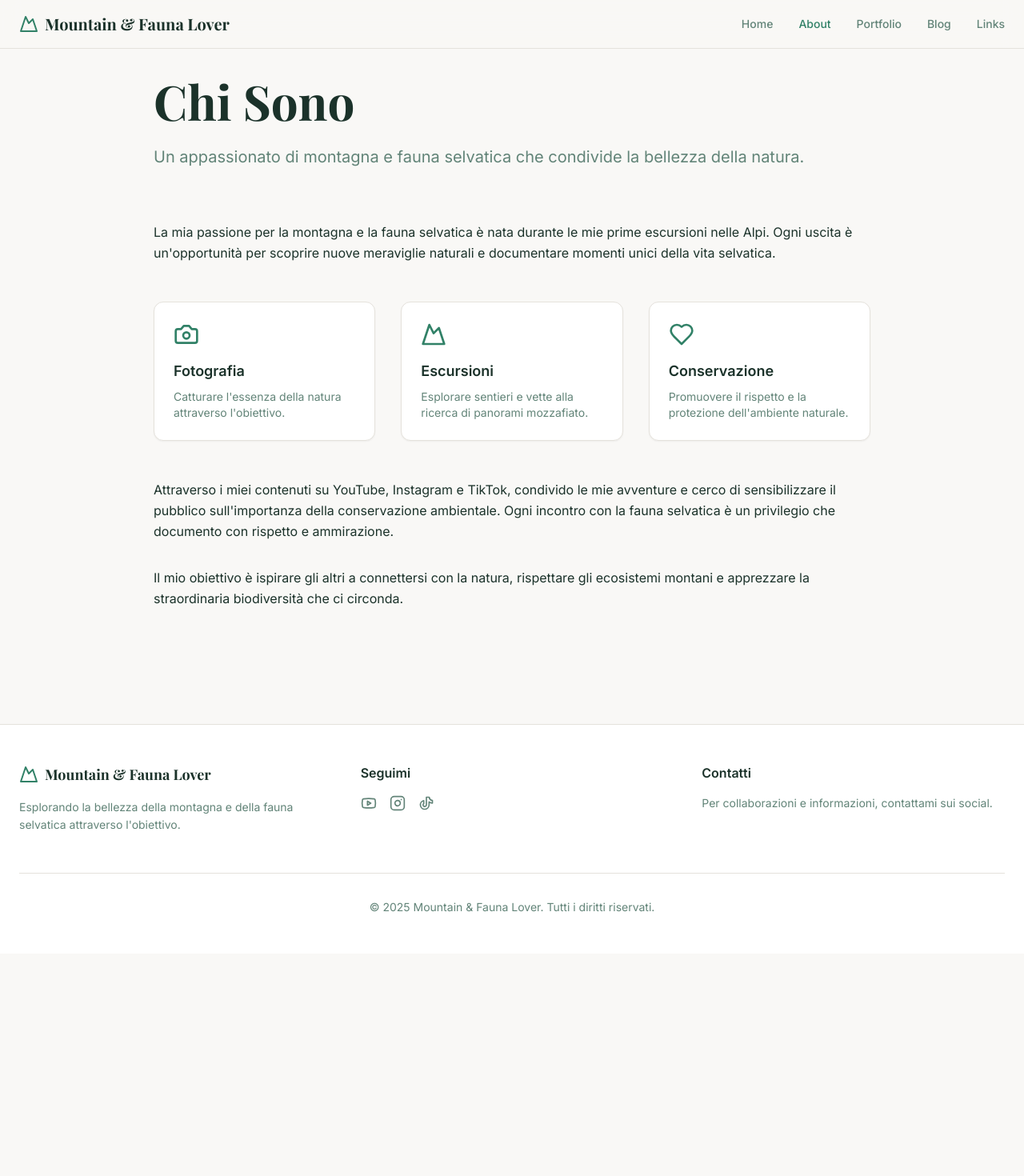
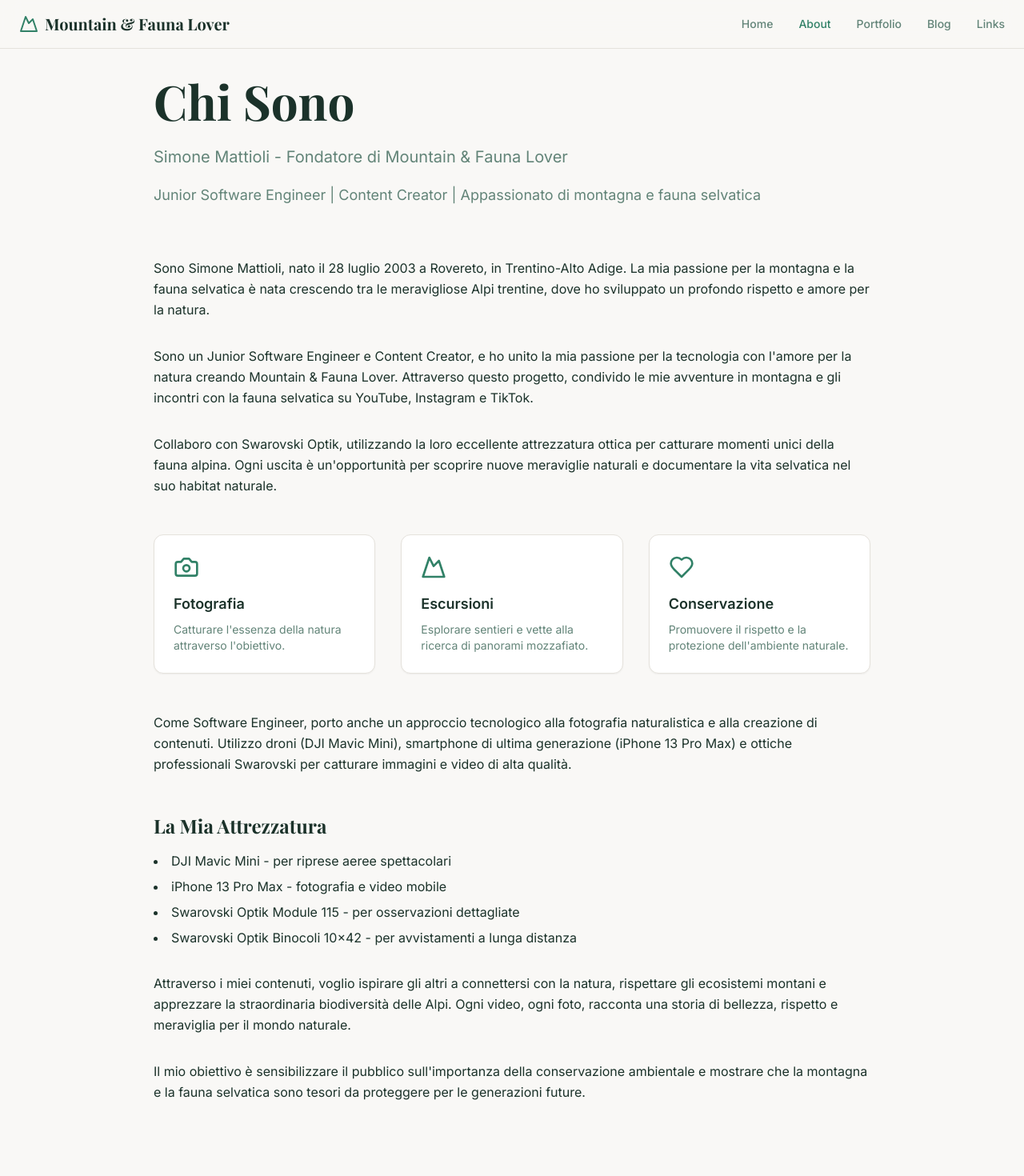
Before and after one commit to Mountain-Fauna-Lover/mountain-fauna-lover.github.io, a React (Vite) app: page /about in a window 1280 px wide. Shown: the top 1470 px of the page at 80% size. Before the commit the page ends 1192 px from the top, so only its background shows below. Built offline with nearby package versions, Linux system fonts and the light colour scheme; the HTML template or start-up script is replaced by a standard one.

Commit message:
Update About page with founder info

```diff
--- a/src/pages/About.tsx
+++ b/src/pages/About.tsx
@@ -10,14 +10,31 @@ const About = () => {
             <h1 className="font-serif text-5xl md:text-6xl font-bold text-foreground mb-6">
               Chi Sono
             </h1>
-            <p className="text-xl text-muted-foreground mb-16 leading-relaxed">
-              Un appassionato di montagna e fauna selvatica che condivide la bellezza della natura.
+            <p className="text-xl text-muted-foreground mb-4 leading-relaxed">
+              Simone Mattioli - Fondatore di Mountain & Fauna Lover
+            </p>
+            <p className="text-lg text-muted-foreground mb-16 leading-relaxed">
+              Junior Software Engineer | Content Creator | Appassionato di montagna e fauna selvatica
             </p>
 
             <div className="prose prose-lg max-w-none">
               <p className="text-foreground leading-relaxed mb-8">
-                La mia passione per la montagna e la fauna selvatica è nata durante le mie prime escursioni nelle Alpi.
-                Ogni uscita è un'opportunità per scoprire nuove meraviglie naturali e documentare momenti unici della vita selvatica.
+                Sono Simone Mattioli, nato il 28 luglio 2003 a Rovereto, in Trentino-Alto Adige.
+                La mia passione per la montagna e la fauna selvatica è nata crescendo tra le meravigliose
+                Alpi trentine, dove ho sviluppato un profondo rispetto e amore per la natura.
+              </p>
+
+              <p className="text-foreground leading-relaxed mb-8">
+                Sono un Junior Software Engineer e Content Creator, e ho unito la mia passione per la
+                tecnologia con l'amore per la natura creando Mountain & Fauna Lover. Attraverso questo
+                progetto, condivido le mie avventure in montagna e gli incontri con la fauna selvatica
+                su YouTube, Instagram e TikTok.
+              </p>
+
+              <p className="text-foreground leading-relaxed mb-8">
+                Collaboro con Swarovski Optik, utilizzando la loro eccellente attrezzatura ottica per
+                catturare momenti unici della fauna alpina. Ogni uscita è un'opportunità per scoprire
+                nuove meraviglie naturali e documentare la vita selvatica nel suo habitat naturale.
               </p>
 
               <div className="grid md:grid-cols-3 gap-8 my-12">
@@ -47,14 +64,29 @@ const About = () => {
               </div>
 
               <p className="text-foreground leading-relaxed mb-8">
-                Attraverso i miei contenuti su YouTube, Instagram e TikTok, condivido le mie avventure e cerco di
-                sensibilizzare il pubblico sull'importanza della conservazione ambientale. Ogni incontro con la fauna
-                selvatica è un privilegio che documento con rispetto e ammirazione.
+                Come Software Engineer, porto anche un approccio tecnologico alla fotografia naturalistica
+                e alla creazione di contenuti. Utilizzo droni (DJI Mavic Mini), smartphone di ultima
+                generazione (iPhone 13 Pro Max) e ottiche professionali Swarovski per catturare immagini
+                e video di alta qualità.
+              </p>
+
+              <h3 className="font-serif text-2xl font-bold mb-4 mt-12">La Mia Attrezzatura</h3>
+              <ul className="list-disc list-inside space-y-2 mb-8 text-foreground">
+                <li>DJI Mavic Mini - per riprese aeree spettacolari</li>
+                <li>iPhone 13 Pro Max - fotografia e video mobile</li>
+                <li>Swarovski Optik Module 115 - per osservazioni dettagliate</li>
+                <li>Swarovski Optik Binocoli 10x42 - per avvistamenti a lunga distanza</li>
+              </ul>
+
+              <p className="text-foreground leading-relaxed mb-8">
+                Attraverso i miei contenuti, voglio ispirare gli altri a connettersi con la natura,
+                rispettare gli ecosistemi montani e apprezzare la straordinaria biodiversità delle Alpi.
+                Ogni video, ogni foto, racconta una storia di bellezza, rispetto e meraviglia per il mondo naturale.
               </p>
 
               <p className="text-foreground leading-relaxed">
-                Il mio obiettivo è ispirare gli altri a connettersi con la natura, rispettare gli ecosistemi montani
-                e apprezzare la straordinaria biodiversità che ci circonda.
+                Il mio obiettivo è sensibilizzare il pubblico sull'importanza della conservazione ambientale
+                e mostrare che la montagna e la fauna selvatica sono tesori da proteggere per le generazioni future.
               </p>
             </div>
           </div>
```
